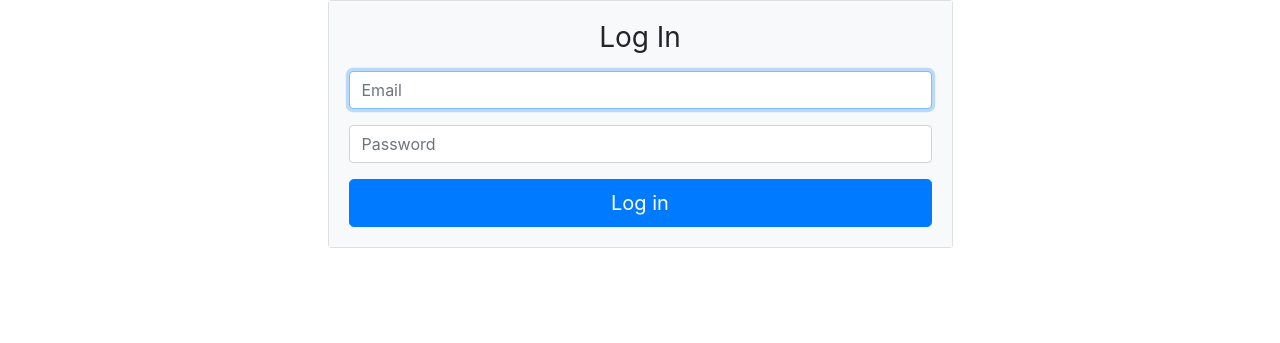
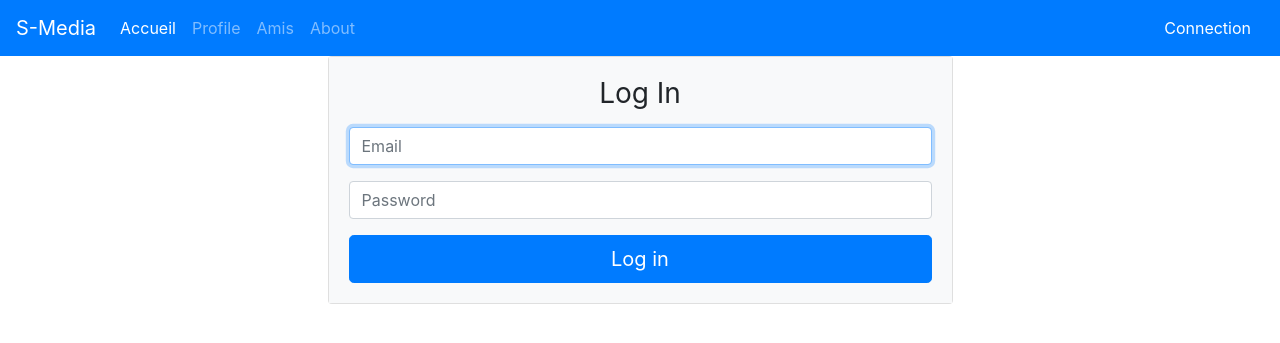
Before and after one commit to monamhenchir/SocialmediaExample, a Symfony app: template templates/security/login.html.twig in a window 1280 px wide. Shown: the top 343 px of the page. Run offline with Twig, Linux system fonts and the light colour scheme; the template is opened without the code that fills it, so the values that code supplies are empty; some libraries are stand-ins or nearby versions.

Commit message:
login-logout

```diff
--- a/src/Controller/RegistrationController.php
+++ b/src/Controller/RegistrationController.php
@@ -21,7 +21,7 @@ class RegistrationController extends AbstractController
     {
         if($this->isGranted("IS_AUTHENTICATED_FULLY"))
         {
-            return $this->redirectToRoute("main");
+            return $this->redirectToRoute("profile");
         }
         $user = new User();
         $form = $this->createForm(RegistrationFormType::class, $user);
--- a/src/Security/LoginFormAuthenticator.php
+++ b/src/Security/LoginFormAuthenticator.php
@@ -84,7 +84,7 @@ class LoginFormAuthenticator extends AbstractFormLoginAuthenticator
         if ($targetPath = $this->getTargetPath($request->getSession(), $providerKey)) {
             return new RedirectResponse($targetPath);
         }
-        return new RedirectResponse($this->urlGenerator->generate('main'));
+        return new RedirectResponse($this->urlGenerator->generate('profile'));
 
         // For example : return new RedirectResponse($this->urlGenerator->generate('some_route'));
         throw new \Exception('TODO: provide a valid redirect inside '.__FILE__);
--- a/templates/base.html.twig
+++ b/templates/base.html.twig
@@ -8,7 +8,39 @@
         {% endblock %}
     </head>
     <body>
-        {% block body %}{% endblock %}
+    <nav class="navbar navbar-expand-lg navbar-dark bg-primary">
+        <a class="navbar-brand" href="#">S-Media</a>
+        <button class="navbar-toggler" type="button" data-toggle="collapse" data-target="#navbarColor01" aria-controls="navbarColor01" aria-expanded="false" aria-label="Toggle navigation">
+            <span class="navbar-toggler-icon"></span>
+        </button>
+
+        <div class="collapse navbar-collapse" id="navbarColor01">
+            <ul class="navbar-nav mr-auto">
+                <li class="nav-item active">
+                    <a class="nav-link" href="#">Accueil<span class="sr-only">(current)</span></a>
+                </li>
+                <li class="nav-item">
+                    <a class="nav-link" href="#">Profile</a>
+                </li>
+                <li class="nav-item">
+                    <a class="nav-link" href="#">Amis</a>
+                </li>
+                <li class="nav-item">
+                    <a class="nav-link" href="#">About</a>
+                </li>
+            </ul>
+            <div class="form-inline my-2 my-lg-0">
+                    {% if app.user %}
+                        <a class="btn btn-primary my-2 my-sm-0" href="{{ path('app_logout') }}">Deconnexion</a>
+                    {% else %}
+                        <a class="btn btn-primary my-2 my-sm-0" href="{{ path('app_login') }}">Connection</a>
+                    {% endif %}
+            </div>
+        </div>
+    </nav>
+        {% block body %}
+
+        {% endblock %}
         {% block javascripts %}
             <script src="https://code.jquery.com/jquery-3.3.1.slim.min.js" integrity="sha384-q8i/X+965DzO0rT7abK41JStQIAqVgRVzpbzo5smXKp4YfRvH+8abtTE1Pi6jizo" crossorigin="anonymous"></script>
 <script src="https://cdnjs.cloudflare.com/ajax/libs/popper.js/1.14.7/umd/popper.min.js" integrity="sha384-UO2eT0CpHqdSJQ6hJty5KVphtPhzWj9WO1clHTMGa3JDZwrnQq4sF86dIHNDz0W1" crossorigin="anonymous"></script>
--- /dev/null
+++ b/templates/security/profile/index.html.twig
@@ -0,0 +1,5 @@
+{% extends 'base.html.twig' %}
+
+{% block body %}
+hhhhh
+{% endblock %}
```
Also changed, not shown: src/Controller/ProfileController.php (added, +22 -0 lines), src/Controller/SecurityController.php (+1 -14 lines), templates/security/home.html.twig (deleted, +0 -8 lines), 1 other file.
